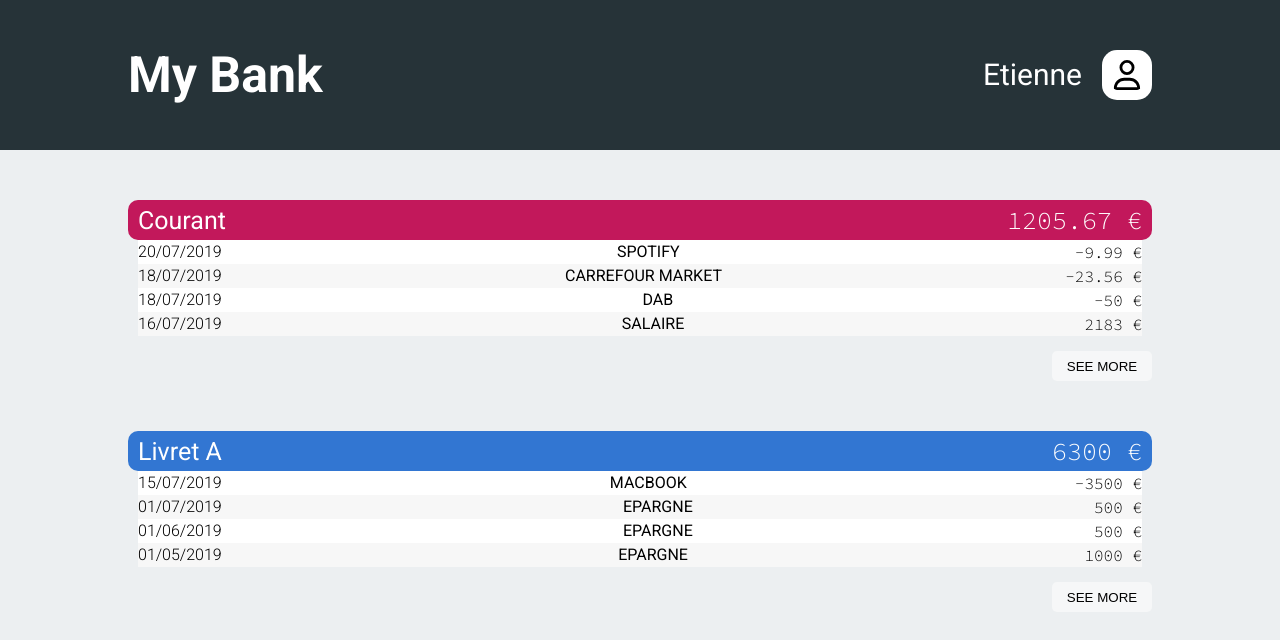
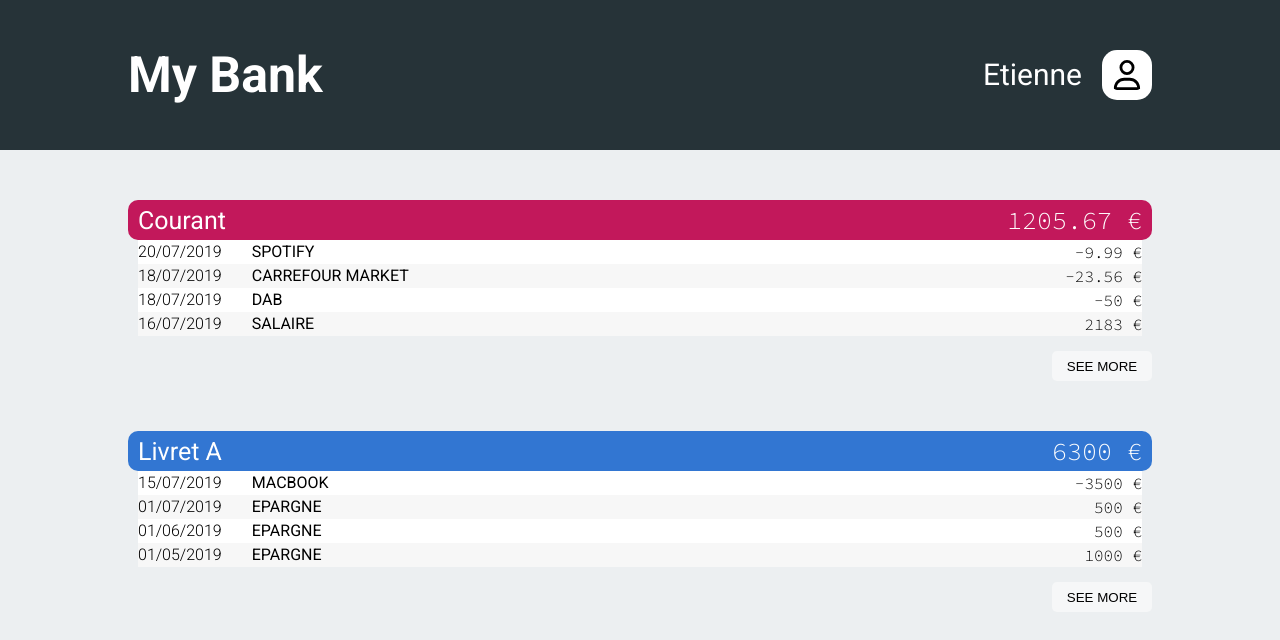
Before and after one commit to keckoss/bank-dashboard-react, a React (Vite) app: page / in a window 1280 px wide. Shown: the top 640 px of the page. Built offline with nearby package versions, Linux system fonts and the light colour scheme; the HTML template or start-up script is replaced by a standard one.

Commit message:
fix description align left

```diff
--- a/src/App.css
+++ b/src/App.css
@@ -106,3 +106,8 @@ body {
   border: none;
   border-radius: 5px;
 }
+.transacdesc {
+  flex-grow: 1;
+  flex-basis: 0;
+  margin-left: 30px;
+}
```
